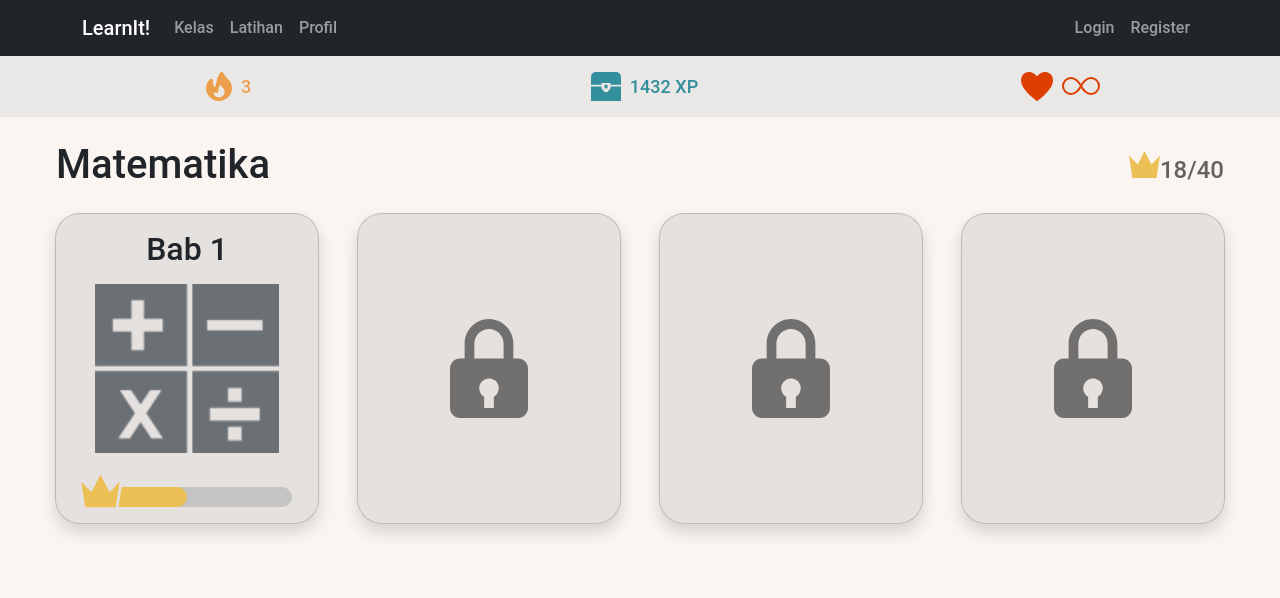
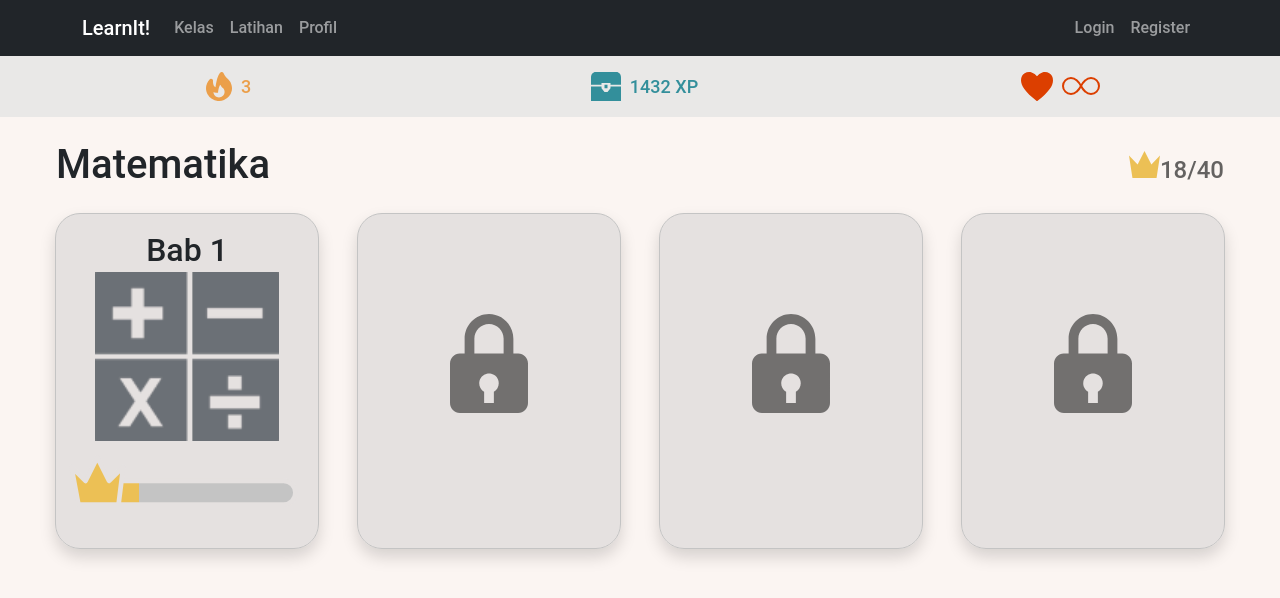
Before and after one commit to ashnchiquita/Milestone02_K06, a React (Create React App) app: page / in a window 1280 px wide. Shown: the top 598 px of the page. Built offline with nearby package versions, Linux system fonts and the light colour scheme.

Commit message:
quite a big update

```diff
--- a/src/components/Homepage.js
+++ b/src/components/Homepage.js
@@ -1,12 +1,105 @@
 import React from "react";
-import { Container, Row, Col, Card } from "react-bootstrap";
+import { Container, Row, Col } from "react-bootstrap";
 import streak from "../assets/svg/streak.svg";
 import treasure from "../assets/svg/treasure.svg";
 import heart from "../assets/svg/heart.svg";
 import infty from "../assets/svg/infty.svg";
 import bab1_mtk from "../assets/img/bab1_mtk.png";
-import crown from "../assets/svg/crown.svg";
 import lock from "../assets/svg/lock.svg";
+
+const Progression = (props) => {
+  let prog_svg = (
+    <div style={props.style}>
+      <svg
+        xmlns="http://www.w3.org/2000/svg"
+        viewBox="0 0 500 125"
+        className="progression"
+      >
+        <defs>
+          <linearGradient id="lg">
+            <stop offset="0%" stopColor="#ECC055" />
+            <stop offset={props.progress} stopColor="#ECC055" />
+            <stop offset="0%" stopColor="#C4C4C4" />
+            <stop offset="100%" stopColor="#C4C4C4" />
+          </linearGradient>
+        </defs>
+        <path
+          fill="url(#lg)"
+          stroke="#E5E1E0"
+          strokeLinecap="round"
+          strokeLinejoin="round"
+          strokeWidth="10px"
+          d="M115 55L455 55A25 25 180 0 1 455 105L105 105L115 25L85 55L60 5L35 55L5 25L20 105H105"
+        />
+      </svg>
+    </div>
+  );
+  return prog_svg;
+};
+
+const Bab = (props) => {
+  let not_locked_elements = (
+    <>
+      <h2
+        style={{
+          position: "absolute",
+          top: "5%"
+        }}
+      >
+        Bab {props.bab}
+      </h2>
+      <img
+        src={props.logo}
+        alt="logo"
+        className="my-2"
+        style={{
+          maxWidth: "100%",
+          display: "block",
+          width: "70%",
+          objectFit: "contain",
+          position: "absolute",
+          top: "15%"
+        }}
+      />
+      <Progression
+        progress={props.progress}
+        style={{
+          position: "absolute",
+          width: "90%",
+          display: "block",
+          bottom: "10%"
+        }}
+      />
+      <a href="/kelas" className="stretched-link" style={{ fontSize: 0 }}>
+        link
+      </a>
+    </>
+  );
+  let locked_elements = (
+    <>
+      <img
+        src={lock}
+        alt="lock"
+        style={{ width: "30%", position: "absolute", top: "30%" }}
+      />
+    </>
+  );
+  return (
+    <Col className="d-flex justify-content-center align-items-center col-lg-3 col-md-4 col-6 mb-3">
+      <div
+        className="shadow mt-3 bab-materi d-flex align-items-center justify-content-center"
+        style={{
+          border: "1px solid #c4c4c4",
+          paddingTop: "120%",
+          position: "relative",
+          boxSizing: "border-box",
+        }}
+      >
+        {props.locked ? locked_elements : not_locked_elements}
+      </div>
+    </Col>
+  );
+};
 
 const Homepage = () => {
   return (
@@ -42,37 +135,10 @@ const Homepage = () => {
           <Col className="col-6 text-end crown-earned">18/40</Col>
         </Row>
         <Row>
-          <Col className="d-flex justify-content-center col-lg-3 col-md-4 col-6 mb-3">
-            <Card className="shadow py-3 mt-3 align-items-center justify-content-center bab-materi">
-              <h2>Bab 1</h2>
-              <img
-                src={bab1_mtk}
-                alt="Bab 1"
-                style={{ width: "70%", objectFit: "cover" }}
-                className="my-2"
-              />
-              <div className="completion">
-                <div className="comp-progress"></div>
-                <img src={crown} alt="crown" />
-              </div>
-              <a href="/kelas" className="stretched-link" style={{fontSize: 0}}>link</a>
-            </Card>
-          </Col>
-          <Col className="d-flex justify-content-center col-lg-3 col-md-4 col-6 mb-3">
-            <Card className="shadow py-3 mt-3 align-items-center justify-content-center bab-materi">
-              <img src={lock} alt="lock" style={{width: "30%"}} />
-            </Card>
-          </Col>
-          <Col className="d-flex justify-content-center col-lg-3 col-md-4 col-6 mb-3">
-            <Card className="shadow py-3 mt-3 align-items-center justify-content-center bab-materi">
-              <img src={lock} alt="lock" style={{width: "30%"}} />
-            </Card>
-          </Col>
-          <Col className="d-flex justify-content-center col-lg-3 col-md-4 col-6 mb-3">
-            <Card className="shadow py-3 mt-3 align-items-center justify-content-center bab-materi">
-              <img src={lock} alt="lock" style={{width: "30%"}} />
-            </Card>
-          </Col>
+            <Bab bab="1" logo={bab1_mtk} progress="30%" />
+            <Bab locked />
+            <Bab locked />
+            <Bab locked />
         </Row>
       </Container>
     </>
--- a/src/components/style.css
+++ b/src/components/style.css
@@ -112,34 +112,6 @@ input[type="submit"]:hover {
     background-color: rgba(196, 196, 196, 0.4);
     border-radius: 25px;
     width: 95%;
-    height: 95%;
-}
-
-.completion {
-    position: relative;
-    width: 80%;
-    height: 20px;
-    margin-top: 10%;
-    background-color: #c4c4c4;
-    border-radius: 30px;
-}
-
-.comp-progress {
-    position: absolute;
-    top: 0;
-    bottom: 0;
-    left: 0;
-    right: 50%;
-    background-color: #ECC055;
-    border-radius: 30px;
-}
-
-.completion > img[alt="crown"] {
-    display: inline-block;
-    position: absolute;
-    height: 200%;
-    left: -4px;
-    bottom: -3px;
 }
 
 .crown-earned {
```
Also changed, not shown: src/assets/svg/lock.svg, src/assets/svg/progression.svg (added).
